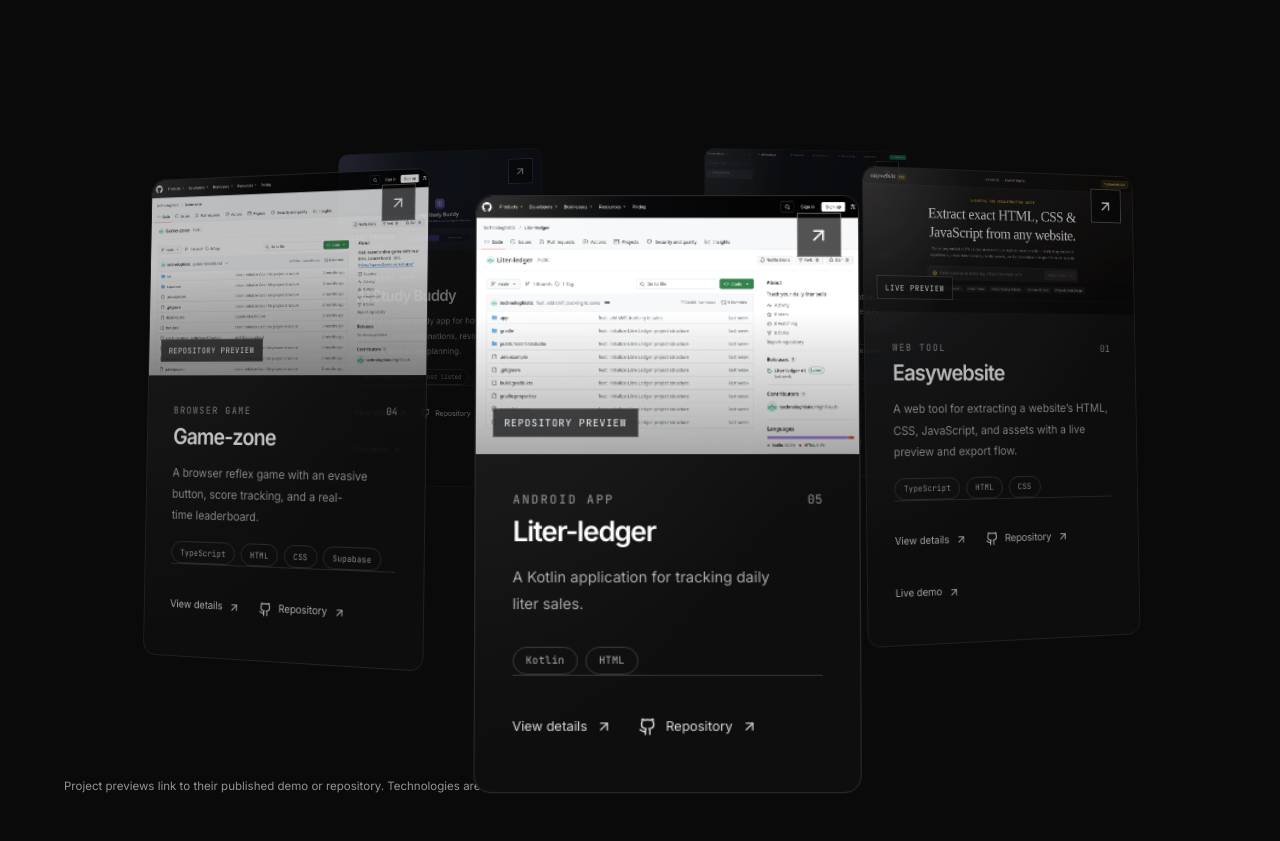
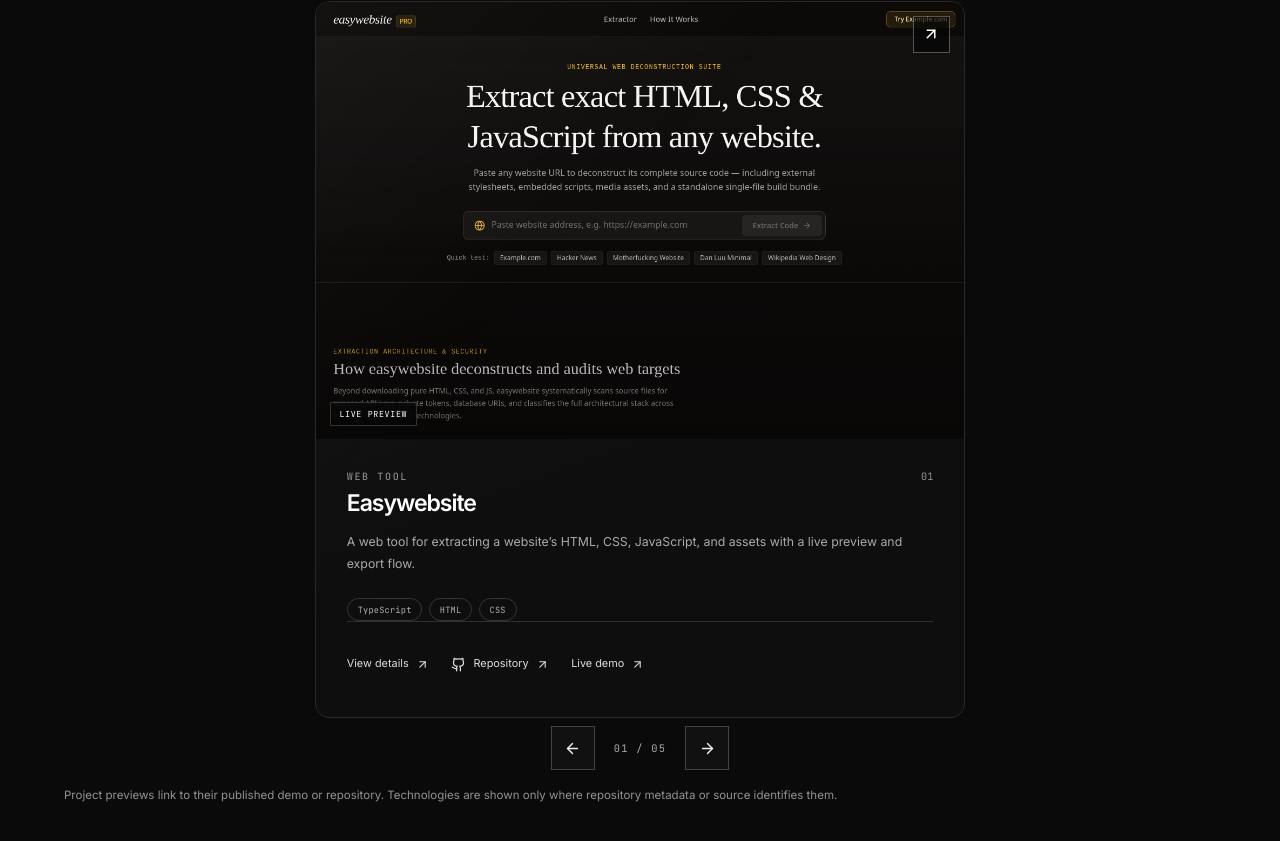
Before and after one commit to technologhistic/Anuj-sapkota-portfolio-, a React (Vite) app: page / in a window 1280 px wide. Shown: the part 3707-4548 px from the top of the page. Built offline with nearby package versions, Linux system fonts and the light colour scheme; a web font is replaced by a local one.

Commit message:
Show selected projects one at a time

```diff
--- a/src/components/ProjectsSection.tsx
+++ b/src/components/ProjectsSection.tsx
@@ -1,14 +1,10 @@
 import React, { useEffect, useLayoutEffect, useRef, useState } from 'react';
-import { ArrowUpRight, Github, X } from 'lucide-react';
+import { ArrowLeft, ArrowRight, ArrowUpRight, Github, X } from 'lucide-react';
 import { PROJECTS, type PortfolioProject } from '../data/portfolioData';
 
 type DrawerMotion = { x: number; y: number; vx: number; vy: number; alpha: number; alphaVelocity: number };
-type OrbitMotion = {
-  angle: number; velocity: number; targetAngle: number | null; dragging: boolean; lastPointerX: number;
-  pointerX: number; pointerY: number; lightX: number; lightY: number;
-};
-
 export const ProjectsSection: React.FC = () => {
+  const [activeIndex, setActiveIndex] = useState(0);
   const [selectedProject, setSelectedProject] = useState<PortfolioProject | null>(null);
   const [dragOffset, setDragOffset] = useState(0);
   const [isClosing, setIsClosing] = useState(false);
@@ -18,183 +14,24 @@ export const ProjectsSection: React.FC = () => {
   const drawerRef = useRef<HTMLElement>(null);
   const backdropRef = useRef<HTMLButtonElement>(null);
   const drawerMotionRef = useRef<DrawerMotion>({ x: 0, y: 0, vx: 0, vy: 0, alpha: 0, alphaVelocity: 0 });
-  const orbitStageRef = useRef<HTMLDivElement>(null);
-  const orbitCardsRef = useRef<Array<HTMLElement | null>>([]);
-  const orbitMotionRef = useRef<OrbitMotion>({ angle: 0, velocity: 0, targetAngle: null, dragging: false, lastPointerX: 0, pointerX: 0, pointerY: 0, lightX: 50, lightY: 50 });
-  const orbitFrameRef = useRef(0);
-  const startOrbitRef = useRef<() => void>(() => {});
-  const reducedMotionRef = useRef(false);
-  const pendingProjectRef = useRef<PortfolioProject | null>(null);
+  const swipeStartRef = useRef<number | null>(null);
 
   const closeDrawer = () => {
     if (selectedProject) setIsClosing(true);
   };
 
-  useLayoutEffect(() => {
-    const stage = orbitStageRef.current;
-    if (!stage) return;
-    const preference = window.matchMedia('(prefers-reduced-motion: reduce)');
-    reducedMotionRef.current = preference.matches;
-    const motion = orbitMotionRef.current;
-    let lastTime = 0;
-    let reducedMotionTimer = 0;
-
-    const renderOrbit = () => {
-      const rect = stage.getBoundingClientRect();
-      const radiusX = Math.min(rect.width * .34, 360);
-      const radiusY = Math.min(rect.height * .13, 92);
-      const depth = Math.min(rect.width * .23, 240);
-      const count = PROJECTS.length;
-      orbitCardsRef.current.forEach((card, index) => {
-        if (!card) return;
-        const theta = motion.angle + (index / count) * Math.PI * 2;
-        const sine = Math.sin(theta);
-        const cosine = Math.cos(theta);
-        const front = (cosine + 1) / 2;
-        const x = sine * radiusX;
-        const y = cosine * radiusY;
-        const z = cosine * depth;
-        const scale = .73 + front * .27;
-        const rotateY = sine * 16 + motion.lightX / 50 - 1;
-        const rotateX = (50 - motion.lightY) * .035;
-        card.style.transform = `translate3d(-50%, -50%, 0) translate3d(${x.toFixed(1)}px, ${y.toFixed(1)}px, ${z.toFixed(1)}px) rotateY(${rotateY.toFixed(2)}deg) rotateX(${rotateX.toFixed(2)}deg) scale(${scale.toFixed(3)})`;
-        card.style.zIndex = `${Math.round(10 + cosine * 10)}`;
-        card.style.opacity = `${(.58 + front * .42).toFixed(3)}`;
-        card.style.filter = `brightness(${(.58 + front * .42).toFixed(3)})`;
-        card.style.setProperty('--orbit-light-x', `${motion.lightX.toFixed(1)}%`);
-        card.style.setProperty('--orbit-light-y', `${motion.lightY.toFixed(1)}%`);
-      });
-    };
-
-    const animate = (now: number) => {
-      orbitFrameRef.current = 0;
-      const dt = lastTime ? Math.min(2, Math.max(.5, (now - lastTime) / 16.667)) : 1;
-      lastTime = now;
-      const damping = Math.pow(.78, dt);
-      if (motion.dragging) {
-        motion.velocity *= damping;
-      } else if (motion.targetAngle !== null) {
-        motion.velocity = (motion.velocity + (motion.targetAngle - motion.angle) * .085 * dt) * damping;
-        motion.angle += motion.velocity * dt;
-        if (Math.abs(motion.targetAngle - motion.angle) < .002 && Math.abs(motion.velocity) < .002) {
-          motion.angle = motion.targetAngle;
-          motion.velocity = 0;
-          motion.targetAngle = null;
-          if (pendingProjectRef.current) {
-            setSelectedProject(pendingProjectRef.current);
-            pendingProjectRef.current = null;
-          }
-        }
-      } else {
-        motion.angle += motion.velocity * dt;
-        motion.velocity *= damping;
-        motion.angle += (reducedMotionRef.current ? .0012 : .0032) * dt;
-      }
-
-      const lightEase = 1 - Math.pow(.76, dt);
-      motion.lightX += (motion.pointerX - motion.lightX) * lightEase;
-      motion.lightY += (motion.pointerY - motion.lightY) * lightEase;
-      renderOrbit();
-
-      const lightMoving = Math.abs(motion.pointerX - motion.lightX) > .12 || Math.abs(motion.pointerY - motion.lightY) > .12;
-      const activeMotion = motion.dragging || motion.targetAngle !== null || lightMoving || Math.abs(motion.velocity) > .002;
-      if (!reducedMotionRef.current || activeMotion) {
-        orbitFrameRef.current = requestAnimationFrame(animate);
-      } else {
-        reducedMotionTimer = window.setTimeout(startOrbit, 80);
-      }
-    };
-
-    const startOrbit = () => {
-      if (reducedMotionTimer) {
-        window.clearTimeout(reducedMotionTimer);
-        reducedMotionTimer = 0;
-      }
-      if (!orbitFrameRef.current) {
-        lastTime = 0;
-        orbitFrameRef.current = requestAnimationFrame(animate);
-      }
-    };
-    startOrbitRef.current = startOrbit;
-    renderOrbit();
-    startOrbit();
-    const onResize = () => { renderOrbit(); startOrbit(); };
-    window.addEventListener('resize', onResize);
-
-    const onMotionPreference = (event: MediaQueryListEvent) => {
-      reducedMotionRef.current = event.matches;
-      startOrbit();
-    };
-    preference.addEventListener('change', onMotionPreference);
-    return () => {
-      cancelAnimationFrame(orbitFrameRef.current);
-      if (reducedMotionTimer) window.clearTimeout(reducedMotionTimer);
-      orbitFrameRef.current = 0;
-      startOrbitRef.current = () => {};
-      preference.removeEventListener('change', onMotionPreference);
-      window.removeEventListener('resize', onResize);
-    };
-  }, []);
-
-  const updatePointer = (event: React.PointerEvent<HTMLDivElement>) => {
-    const stage = orbitStageRef.current;
-    if (!stage) return;
-    const rect = stage.getBoundingClientRect();
-    const motion = orbitMotionRef.current;
-    motion.pointerX = Math.max(0, Math.min(100, ((event.clientX - rect.left) / rect.width) * 100));
-    motion.pointerY = Math.max(0, Math.min(100, ((event.clientY - rect.top) / rect.height) * 100));
-    startOrbitRef.current();
+  const selectProject = (project: PortfolioProject) => {
+    setIsClosing(false);
+    setSelectedProject(project);
   };
 
-  const startOrbitDrag = (event: React.PointerEvent<HTMLDivElement>) => {
-    if ((event.target as HTMLElement).closest('a, button')) return;
-    const motion = orbitMotionRef.current;
-    motion.dragging = true;
-    motion.lastPointerX = event.clientX;
-    motion.velocity = 0;
-    event.currentTarget.setPointerCapture(event.pointerId);
-    updatePointer(event);
-    startOrbitRef.current();
-  };
-
-  const rotateOrbit = (event: React.PointerEvent<HTMLDivElement>) => {
-    const motion = orbitMotionRef.current;
-    updatePointer(event);
-    if (!motion.dragging) return;
-    const delta = event.clientX - motion.lastPointerX;
-    motion.angle += delta * .008;
-    motion.velocity = delta * .00035;
-    motion.lastPointerX = event.clientX;
-    startOrbitRef.current();
-  };
-
-  const endOrbitDrag = () => {
-    const motion = orbitMotionRef.current;
-    if (!motion.dragging) return;
-    motion.dragging = false;
-    motion.pointerX = 50;
-    motion.pointerY = 50;
-    startOrbitRef.current();
-  };
-
-  const selectProject = (project: PortfolioProject, index: number) => {
-    const motion = orbitMotionRef.current;
-    const step = (Math.PI * 2) / PROJECTS.length;
-    const frontAngle = -index * step;
-    const target = frontAngle + Math.round((motion.angle - frontAngle) / (Math.PI * 2)) * Math.PI * 2;
-    setIsClosing(false);
-    if (reducedMotionRef.current) {
-      motion.angle = target;
-      motion.velocity = 0;
-      motion.targetAngle = null;
-      setSelectedProject(project);
-      startOrbitRef.current();
-      return;
-    }
-    pendingProjectRef.current = project;
-    motion.targetAngle = target;
-    motion.velocity = 0;
-    startOrbitRef.current();
+  const showPreviousProject = () => setActiveIndex((index) => (index - 1 + PROJECTS.length) % PROJECTS.length);
+  const showNextProject = () => setActiveIndex((index) => (index + 1) % PROJECTS.length);
+  const finishSwipe = (endX: number) => {
+    if (swipeStartRef.current === null) return;
+    const distance = endX - swipeStartRef.current;
+    if (Math.abs(distance) > 45) distance < 0 ? showNextProject() : showPreviousProject();
+    swipeStartRef.current = null;
   };
 
   useEffect(() => {
@@ -239,7 +76,7 @@ export const ProjectsSection: React.FC = () => {
     const drawer = drawerRef.current;
     const backdrop = backdropRef.current;
     const mobile = window.matchMedia('(max-width: 720px)').matches;
-    const reducedMotion = reducedMotionRef.current;
+    const reducedMotion = window.matchMedia('(prefers-reduced-motion: reduce)').matches;
     const motion = drawerMotionRef.current;
     const travel = reducedMotion ? 16 : mobile ? drawer.offsetHeight + 40 : drawer.offsetWidth + 40;
 
@@ -324,36 +161,27 @@ export const ProjectsSection: React.FC = () => {
       </div>
 
       <div
-        ref={orbitStageRef}
         className="project-orbit-stage"
         role="region"
-        aria-label="Interactive circular orbit of portfolio projects. Drag horizontally or swipe to rotate."
+        aria-label="Selected portfolio projects. Swipe horizontally or use the previous and next buttons."
         tabIndex={0}
-        onPointerDown={startOrbitDrag}
-        onPointerMove={rotateOrbit}
-        onPointerUp={endOrbitDrag}
-        onPointerCancel={endOrbitDrag}
-        onPointerLeave={() => {
-          if (!orbitMotionRef.current.dragging) {
-            orbitMotionRef.current.pointerX = 50;
-            orbitMotionRef.current.pointerY = 50;
-            startOrbitRef.current();
-          }
+        onPointerDown={(event) => {
+          if ((event.target as HTMLElement).closest('a, button')) return;
+          swipeStartRef.current = event.clientX;
+          event.currentTarget.setPointerCapture(event.pointerId);
         }}
+        onPointerUp={(event) => finishSwipe(event.clientX)}
+        onPointerCancel={() => { swipeStartRef.current = null; }}
         onKeyDown={(event) => {
           if (event.key !== 'ArrowLeft' && event.key !== 'ArrowRight') return;
           event.preventDefault();
-          const motion = orbitMotionRef.current;
-          motion.targetAngle = motion.angle + (event.key === 'ArrowLeft' ? -.5 : .5);
-          if (reducedMotionRef.current) {
-            motion.angle = motion.targetAngle;
-            motion.targetAngle = null;
-          }
-          startOrbitRef.current();
+          event.key === 'ArrowLeft' ? showPreviousProject() : showNextProject();
         }}
       >
-        {PROJECTS.map((project, index) => (
-          <article ref={(element) => { orbitCardsRef.current[index] = element; }} className="project-card" key={project.name}>
+        {(() => {
+          const project = PROJECTS[activeIndex];
+          const index = activeIndex;
+          return <article className="project-card" key={project.name} aria-live="polite" aria-label={`Project ${activeIndex + 1} of ${PROJECTS.length}`}>
             <a className="project-image" href={project.demo ?? project.repository} target="_blank" rel="noreferrer" aria-label={`Open ${project.name} ${project.demo ? 'live demo' : 'repository'}`}>
               <img src={project.image} alt={project.imageAlt} loading="lazy" width="1200" height="1200" />
               <span className="project-image__kind">{project.imageKind}</span>
@@ -366,13 +194,18 @@ export const ProjectsSection: React.FC = () => {
                 {project.technologies.length ? project.technologies.map((item) => <li key={item}>{item}</li>) : <li>Technology details not listed</li>}
               </ul>
               <div className="project-links">
-                <button className="project-details-button" type="button" onClick={(event) => { drawerTriggerRef.current = event.currentTarget; selectProject(project, index); }}>View details <ArrowUpRight size={13} aria-hidden="true" /></button>
+                <button className="project-details-button" type="button" onClick={(event) => { drawerTriggerRef.current = event.currentTarget; selectProject(project); }}>View details <ArrowUpRight size={13} aria-hidden="true" /></button>
                 <a href={project.repository} target="_blank" rel="noreferrer"><Github size={15} aria-hidden="true" />Repository <ArrowUpRight size={13} aria-hidden="true" /></a>
                 {project.demo && <a href={project.demo} target="_blank" rel="noreferrer">Live demo{project.demoNote ? ` · ${project.demoNote}` : ''} <ArrowUpRight size={13} aria-hidden="true" /></a>}
               </div>
             </div>
-          </article>
-        ))}
+          </article>;
+        })()}
+      </div>
+      <div className="project-carousel-controls" aria-label="Project selection">
+        <button type="button" onClick={showPreviousProject} aria-label="Show previous project"><ArrowLeft size={17} aria-hidden="true" /></button>
+        <span aria-live="polite">{String(activeIndex + 1).padStart(2, '0')} <span aria-hidden="true">/</span> {String(PROJECTS.length).padStart(2, '0')}</span>
+        <button type="button" onClick={showNextProject} aria-label="Show next project"><ArrowRight size={17} aria-hidden="true" /></button>
       </div>
       <p className="project-source-note">Project previews link to their published demo or repository. Technologies are shown only where repository metadata or source identifies them.</p>
     </div>
--- a/src/components/SkillsSection.tsx
+++ b/src/components/SkillsSection.tsx
@@ -47,13 +47,9 @@ export const SkillsSection: React.FC = () => {
         let progress = 0;
 
         const draw = (value: number) => {
-          let activeIndex = -1;
-          NODE_ANCHORS.forEach((anchor, index) => {
-            if (value >= anchor.y / 1200 - .055) activeIndex = index;
-          });
           cardRefs.current.forEach((card, index) => {
             if (!card) return;
-            card.classList.toggle('skill-item--revealed', index === activeIndex);
+            card.classList.toggle('skill-item--revealed', value >= NODE_ANCHORS[index].y / 1200 - .055);
           });
         };
 
--- a/src/index.css
+++ b/src/index.css
@@ -187,12 +187,8 @@ html:not([data-portfolio-intro-complete]) .hero-title-line > span { opacity: 0;
 .skills-timeline__node { position: absolute; z-index: 3; display: grid; width: 34px; height: 34px; place-items: center; border: 1px solid rgba(195,210,230,.58); border-radius: 50%; background: #090a0d; box-shadow: 0 0 0 5px rgba(255,255,255,.018); transform: translate(-50%, -50%); }
 .skills-timeline__node > span { width: 7px; height: 7px; border-radius: 50%; background: #7c8490; }
 .skill-item { position: absolute; z-index: 2; min-height: 218px; padding: clamp(1.2rem, 2.5vw, 2rem); border: 1px solid #333943; border-radius: 12px; background: linear-gradient(145deg, rgba(24,26,31,.96), rgba(9,10,13,.94) 72%); box-shadow: 0 18px 40px rgba(0,0,0,.3), inset 0 1px rgba(255,255,255,.035); }
-.skills-timeline--animated .skill-item { opacity: 0; clip-path: inset(0 0 0 100%); transition: clip-path .75s cubic-bezier(.2,.75,.2,1), opacity .4s ease; will-change: clip-path, opacity; }
-.skills-timeline--animated .skill-item--revealed { opacity: 1; clip-path: inset(0); }
-@supports not (clip-path: inset(0 0 0 100%)) {
-  .skills-timeline--animated .skill-item { transform: scaleX(.01); transform-origin: right center; transition: opacity .4s ease, transform .75s cubic-bezier(.2,.75,.2,1); }
-  .skills-timeline--animated .skill-item--revealed { transform: scaleX(1); }
-}
+.skills-timeline--animated .skill-item { opacity: 0; transform: translate3d(0, -72px, 0); transition: opacity .48s ease, transform .72s cubic-bezier(.2,.75,.2,1); will-change: transform, opacity; }
+.skills-timeline--animated .skill-item--revealed { opacity: 1; transform: translate3d(0, 0, 0); }
 .skill-item::after { position: absolute; top: 0; width: 31%; border-top: 1px solid rgba(205,220,240,.42); content: ''; }
 .skill-item--left { left: 4%; width: 41%; }
 .skill-item--left::after { right: -31%; }
@@ -216,13 +212,16 @@ html:not([data-portfolio-intro-complete]) .hero-title-line > span { opacity: 0;
 /* Project previews */
 .section--projects { background: #0a0a0a; }
 .section-header--projects { margin-bottom: 2.8rem; }
-.project-orbit-stage { position: relative; width: calc(100% + var(--gutter) * 2); height: clamp(640px, 65vw, 760px); margin: 0 calc(var(--gutter) * -1); overflow: visible; perspective: 1400px; transform-style: preserve-3d; isolation: isolate; touch-action: pan-y; user-select: none; cursor: grab; }
-.project-orbit-stage:active { cursor: grabbing; }
+.project-orbit-stage { position: relative; display: grid; width: 100%; min-height: 570px; place-items: center; isolation: isolate; touch-action: pan-y; user-select: none; }
 .project-orbit-stage:focus-visible { outline: 1px solid #777; outline-offset: 5px; }
-.project-card { position: absolute; top: 50%; left: 50%; display: flex; width: min(320px, 78vw); min-width: 0; max-height: 500px; flex-direction: column; overflow: hidden; border: 1px solid var(--border); border-radius: 14px; background: linear-gradient(160deg, #171717, #0e0e0e 65%); transform-style: preserve-3d; transform-origin: center; transition: border-color .25s ease, box-shadow .35s ease; will-change: transform, opacity, filter; }
-.project-card::before { position: absolute; z-index: 2; inset: 0; border-radius: inherit; content: ''; background: radial-gradient(ellipse at var(--orbit-light-x, 50%) var(--orbit-light-y, 50%), rgba(255,255,255,.2), rgba(200,215,255,.045) 28%, transparent 68%); mix-blend-mode: screen; pointer-events: none; }
+.project-card { position: relative; display: flex; width: min(100%, 650px); min-width: 0; flex-direction: column; overflow: hidden; border: 1px solid var(--border); border-radius: 14px; background: linear-gradient(160deg, #171717, #0e0e0e 65%); animation: project-card-wipe-in .72s cubic-bezier(.2,.75,.2,1) both; }
+@keyframes project-card-wipe-in { from { clip-path: inset(0 0 0 100%); } to { clip-path: inset(0); } }
+.project-card::before { position: absolute; z-index: 2; inset: 0; border-radius: inherit; content: ''; background: linear-gradient(135deg, rgba(255,255,255,.035), transparent 38%); pointer-events: none; }
 .project-card > * { position: relative; z-index: 1; }
 .project-card:hover { border-color: #777; box-shadow: 0 25px 60px rgba(0,0,0,.4); }
+.project-carousel-controls { display: flex; align-items: center; justify-content: center; gap: 1.2rem; margin: .5rem auto 0; color: #aaa; font: .65rem var(--font-mono); letter-spacing: .12em; }
+.project-carousel-controls button { display: grid; width: 44px; height: 44px; place-items: center; border: 1px solid #444; color: #eee; background: #111; cursor: pointer; transition: border-color .2s ease, background .2s ease; }
+.project-carousel-controls button:hover { border-color: #aaa; background: #1c1c1c; }
 .project-image { position: relative; display: block; aspect-ratio: 1.48; overflow: hidden; background: #111; }
 .project-image img { width: 100%; height: 100%; object-fit: cover; object-position: top center; transition: transform .55s cubic-bezier(.2,.75,.2,1), filter .4s ease; filter: saturate(.76); }
 .project-image:hover img, .project-card:hover .project-image img { transform: scale(1.035); filter: saturate(1); }
@@ -355,7 +354,7 @@ html:not([data-portfolio-intro-complete]) .hero-title-line > span { opacity: 0;
   .skill-item--left::after { top: -18px; }
   .skill-item--right::after { top: -18px; }
   .language-ledger { grid-template-columns: 1fr; gap: 1.1rem; }
-  .project-orbit-stage { height: 660px; }
+  .project-orbit-stage { min-height: 0; }
   .project-details > p { min-height: 0; }
   .project-drawer-layer { align-items: flex-end; }
   .project-drawer { width: 100%; min-height: 0; max-height: min(82svh, 720px); padding-top: .55rem; border-top: 1px solid #474747; border-left: 0; border-radius: 20px 20px 0 0; transform-origin: center bottom; }
@@ -404,6 +403,7 @@ html:not([data-portfolio-intro-complete]) .hero-title-line > span { opacity: 0;
     transition-duration: .16s;
   }
   .skills-timeline--animated .skill-item { transition-duration: .48s; }
+  .project-card { animation-duration: .48s; }
 }
 
 @keyframes welcome-letter-reveal-reduced {
```
